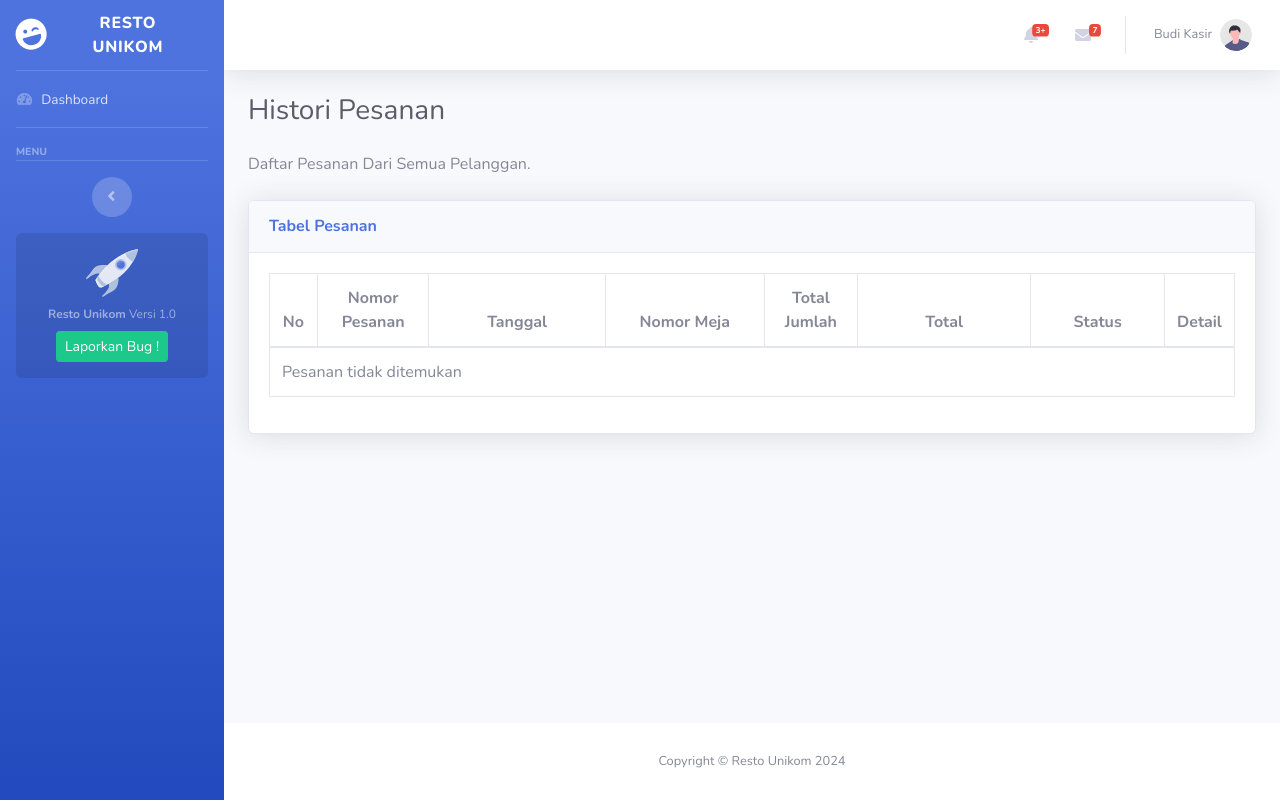
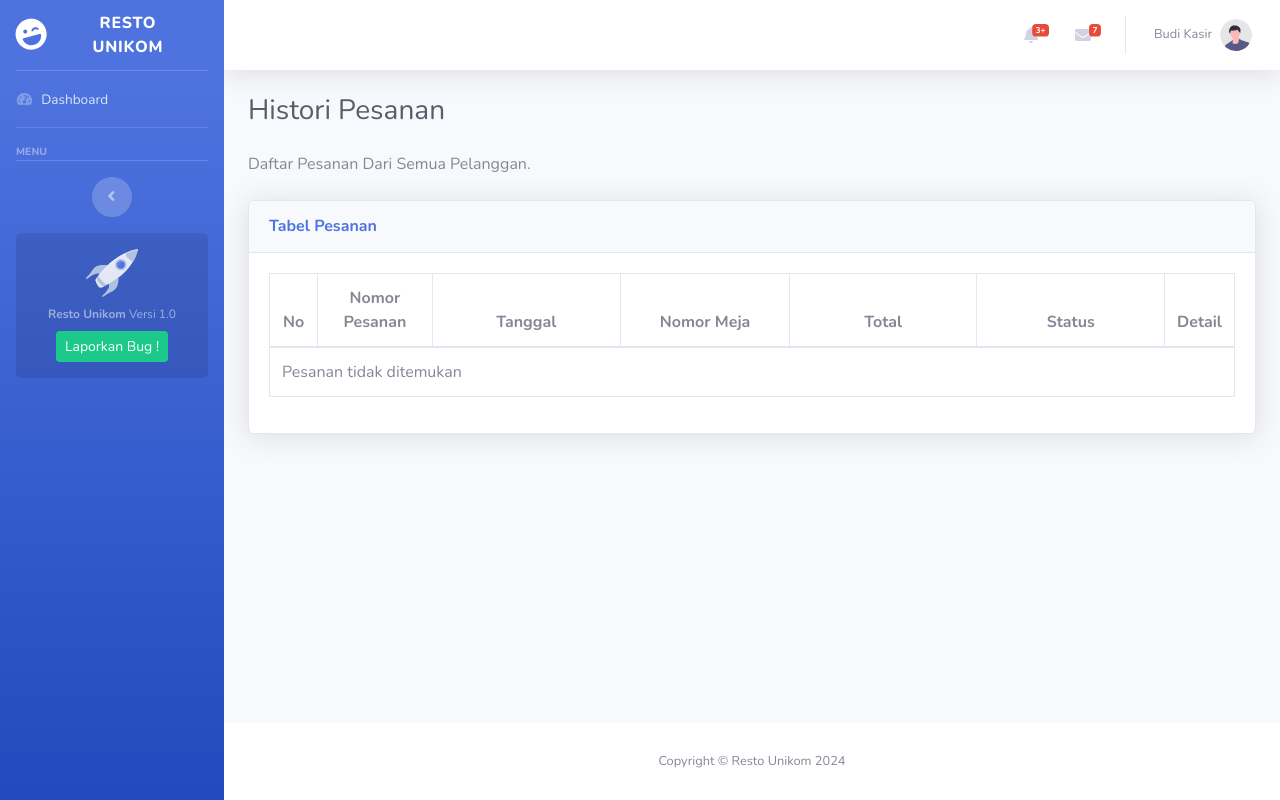
Before and after one commit to xturus138/adminWebsite, a PHP site: page /pengolahan-pesanan-kasir.php in a window 1280 px wide. Run offline with PHP 8.4, Linux system fonts and the light colour scheme; a user stored in the database is signed in; data comes from the database, SQL or seed files in the repository; data that the repository does not hold is empty.

Commit message:
Ga jadi rename hapus aja

```diff
--- a/pengolahan-pesanan-kasir.php
+++ b/pengolahan-pesanan-kasir.php
@@ -354,7 +354,6 @@
                                                 <th class="text-center" style="width: 12%;">Nomor Pesanan</th>
                                                 <th class="text-center" style="width: 20%;">Tanggal</th>
                                                 <th class="text-center" style="width: 18%;">Nomor Meja</th>
-                                                <th class="text-center" style="width: 10%;">Total Jumlah</th>
                                                 <th class="text-center" style="width: 20%;">Total</th>
                                                 <th class="text-center" style="width: 20%;">Status</th>
                                                 <th class="text-center" style="width: 10%;">Detail</th>
@@ -396,7 +395,6 @@
                                                         <td>{$row['no_pesanan']}</td>
                                                         <td>{$row['tanggal']}</td>
                                                         <td>{$row['no_meja']}</td>
-                                                        <td>{$row['total_jumlah']}</td>
                                                         <td>{$row['total']}</td>
                                                         <td>
                                                             <div class='dropdown'>
```
